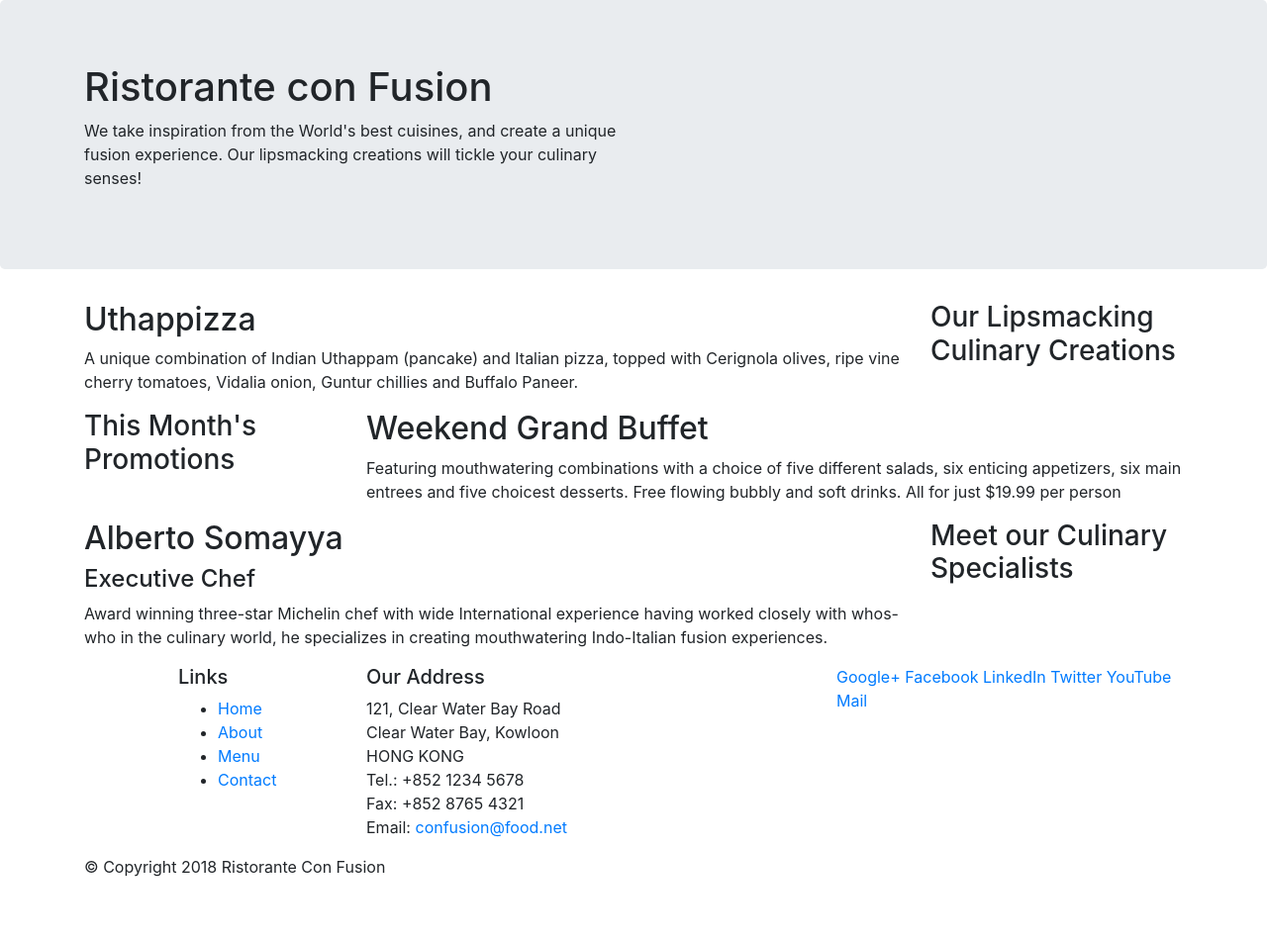
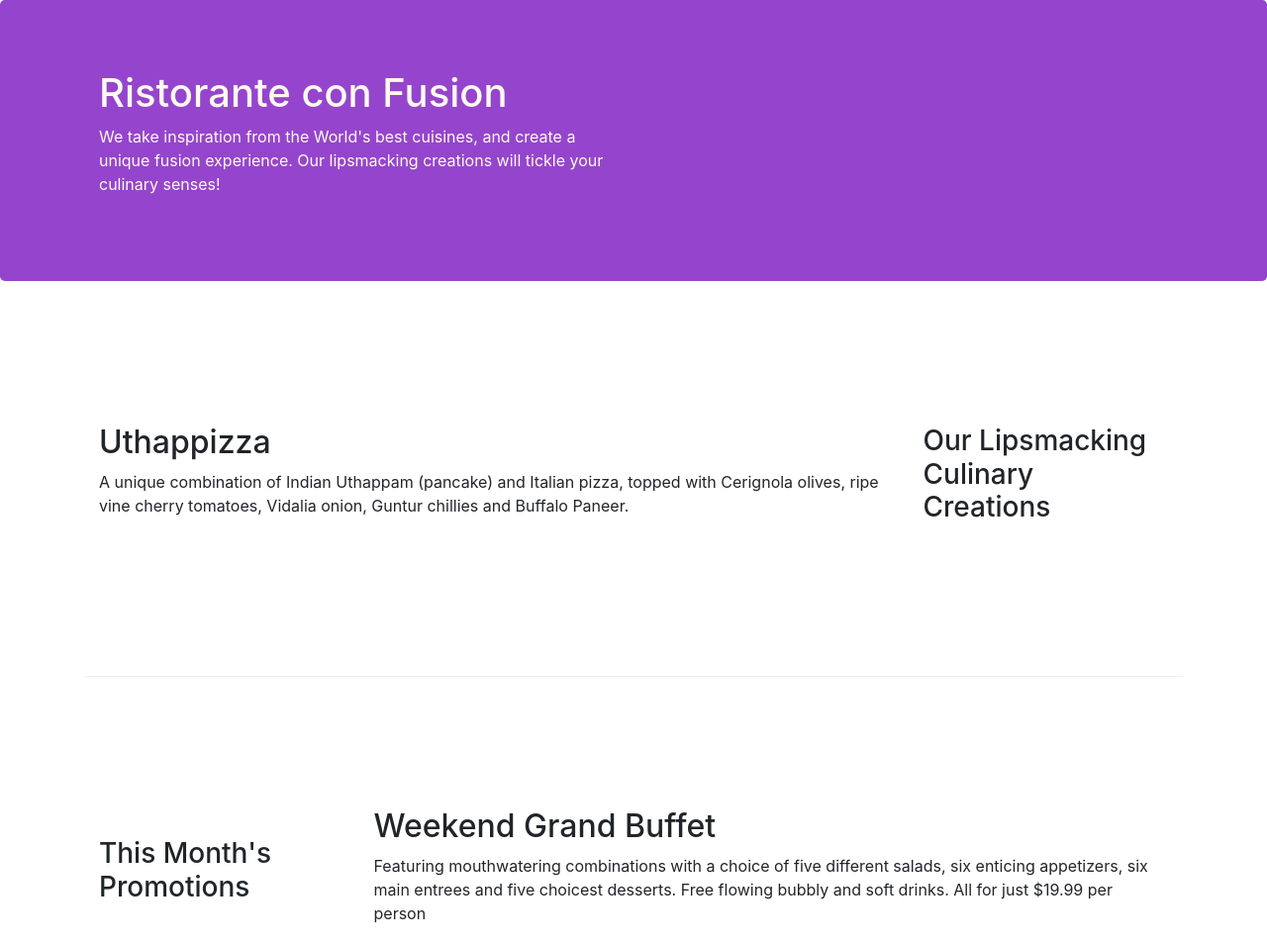
Before and after one commit to PavanAkkineni/restoranteConFusion, a website: page index.html in a window 1280 px wide. Shown: the top 954 px of the page at 99% size. Before the commit the page ends 904 px from the top, so only its background shows below. Drawn offline with nearby package versions, Linux system fonts and the light colour scheme.

Commit message:
bootstrap part2

```diff
--- /dev/null
+++ b/css/styles.css
@@ -0,0 +1,30 @@
+.row-header {
+  margin: 0px auto;
+  padding: 0px auto;
+}
+
+.row-content {
+  margin: 0px auto;
+  padding: 50px 0px 50px 0px;
+  border-bottom: 1px ridge;
+  min-height: 400px;
+}
+
+.footer{
+  background-color: #D1C4E9;
+  margin: 0px auto;
+  padding: 20px 0px 20px 0px ;
+}
+
+.jumbotron {
+  padding: 70px 30px 70px 30px;
+  margin: 0px auto;
+  background: #9545CD;
+  color: floralwhite;
+}
+
+.address{
+  font-size: 80%;
+  margin: 0px;
+  color: #0f0f0f;
+}
--- a/index.html
+++ b/index.html
@@ -9,6 +9,7 @@
 
     <!-- Bootstrap CSS -->
     <link rel="stylesheet" href="node_modules/bootstrap/dist/css/bootstrap.min.css">
+    <link rel="stylesheet" href="css/styles.css">
     <title>Ristorante Con Fusion</title>
 </head>
 
@@ -16,7 +17,7 @@
 
     <header class="jumbotron">
         <div class="container">
-            <div class="row">
+            <div class="row row-header">
                 <div class="col-12 col-sm-6">
                     <h1>Ristorante con Fusion</h1>
                     <p>We take inspiration from the World's best cuisines, and create a unique fusion experience. Our lipsmacking creations will tickle your culinary senses!</p>
@@ -28,7 +29,7 @@
     </header>
 
     <div class="container">
-        <div class="row">
+        <div class="row row-content align-items-center">
             <div class="col-12 col-sm-4 order-sm-last col-md-3">
                 <h3>Our Lipsmacking Culinary Creations</h3>
             </div>
@@ -39,7 +40,7 @@
         </div>
 
 
-        <div class="row">
+        <div class="row row-content align-items-center">
             <div class="col-12 col-sm-4 col-md-3">
                 <h3>This Month's Promotions</h3>
             </div>
@@ -49,7 +50,7 @@
             </div>
         </div>
 
-        <div class="row">
+        <div class="row row-content align-items-center">
             <div class="col-12 col-sm-4 order-sm-last col-md-3">
                 <h3>Meet our Culinary Specialists</h3>
             </div>
@@ -63,10 +64,10 @@
 
     <footer>
         <div class="container">
-            <div class="row">
+            <div class="row footer">
                 <div class="col-4 offset-1 col-sm-2">
                     <h5>Links</h5>
-                    <ul>
+                    <ul class="list-unstyled">
                         <li><a href="#">Home</a></li>
                         <li><a href="#">About</a></li>
                         <li><a href="#">Menu</a></li>
@@ -84,8 +85,8 @@
 		              Email: <a href="mailto:confusion@food.net">confusion@food.net</a>
 		           </address>
                 </div>
-                <div class="col-12 col-sm-4">
-                    <div>
+                <div class="col-12 col-sm-4 align-self-center">
+                    <div class="text-center">
                         <a href="http://google.com/+">Google+</a>
                         <a href="http://www.facebook.com/profile.php?id=">Facebook</a>
                         <a href="http://www.linkedin.com/in/">LinkedIn</a>
@@ -95,7 +96,7 @@
                     </div>
                 </div>
            </div>
-           <div class="row">
+           <div class="row footer justify-content-center">
                 <div class="col-auto">
                     <p>© Copyright 2018 Ristorante Con Fusion</p>
                 </div>
```
